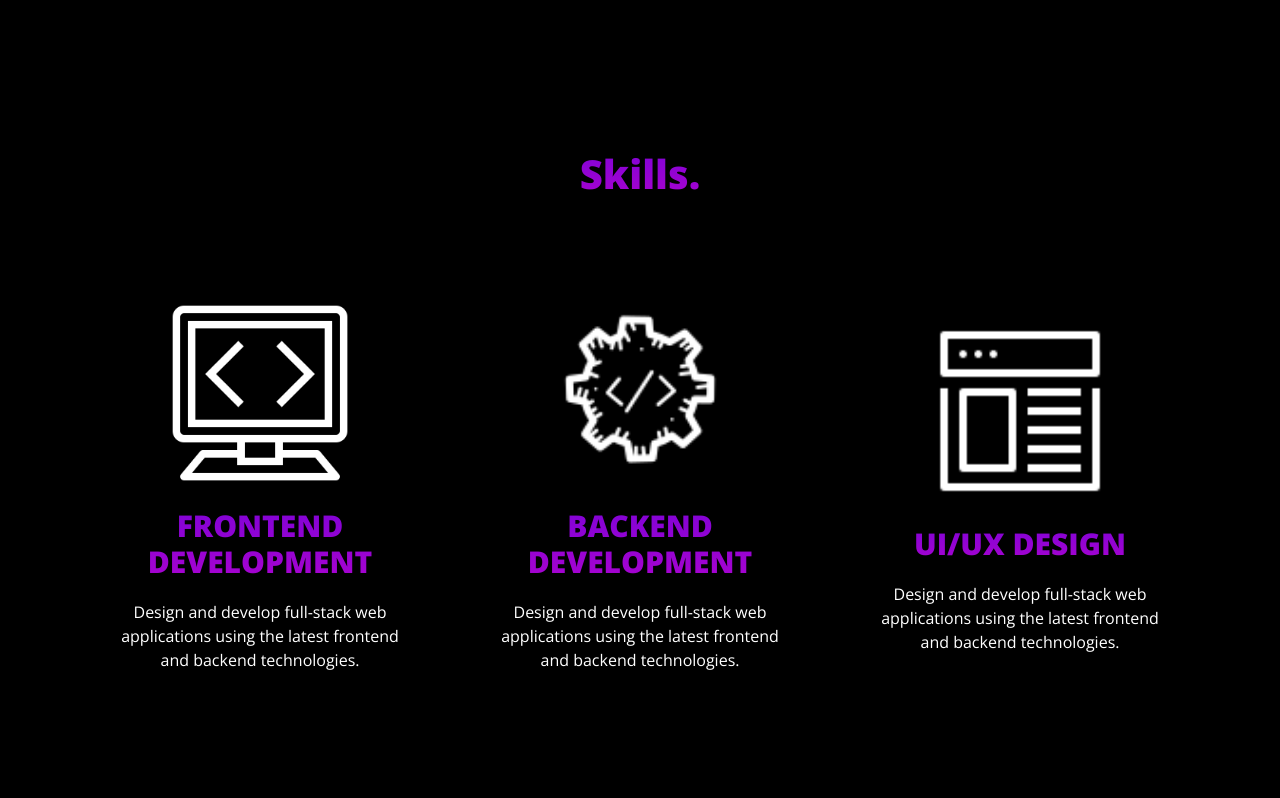
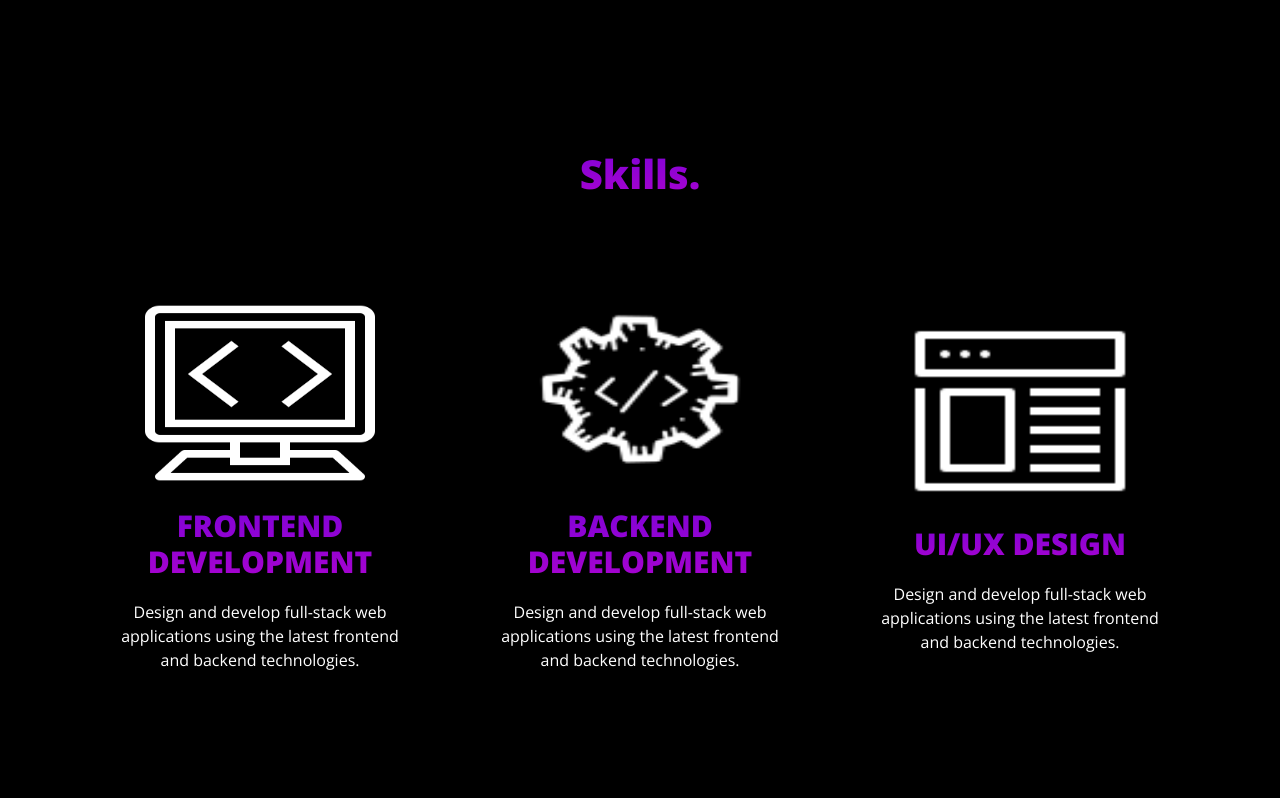
Before and after one commit to Qunnderrie1/PortfolioApp, a React (Create React App) app: page / in a window 1280 px wide. Shown: the part 982-1780 px from the top of the page. Built offline with nearby package versions, Linux system fonts and the light colour scheme.

Commit message:
made some changes

```diff
--- a/src/App.css
+++ b/src/App.css
@@ -335,8 +335,8 @@ nav .navbar .navbar-expand{
 }
 
 .skillsCard img {
-  width: auto;
-  height: auto;
+  width: 250px;
+  height: 190px;
 }
 
 .iconContainer{
```
